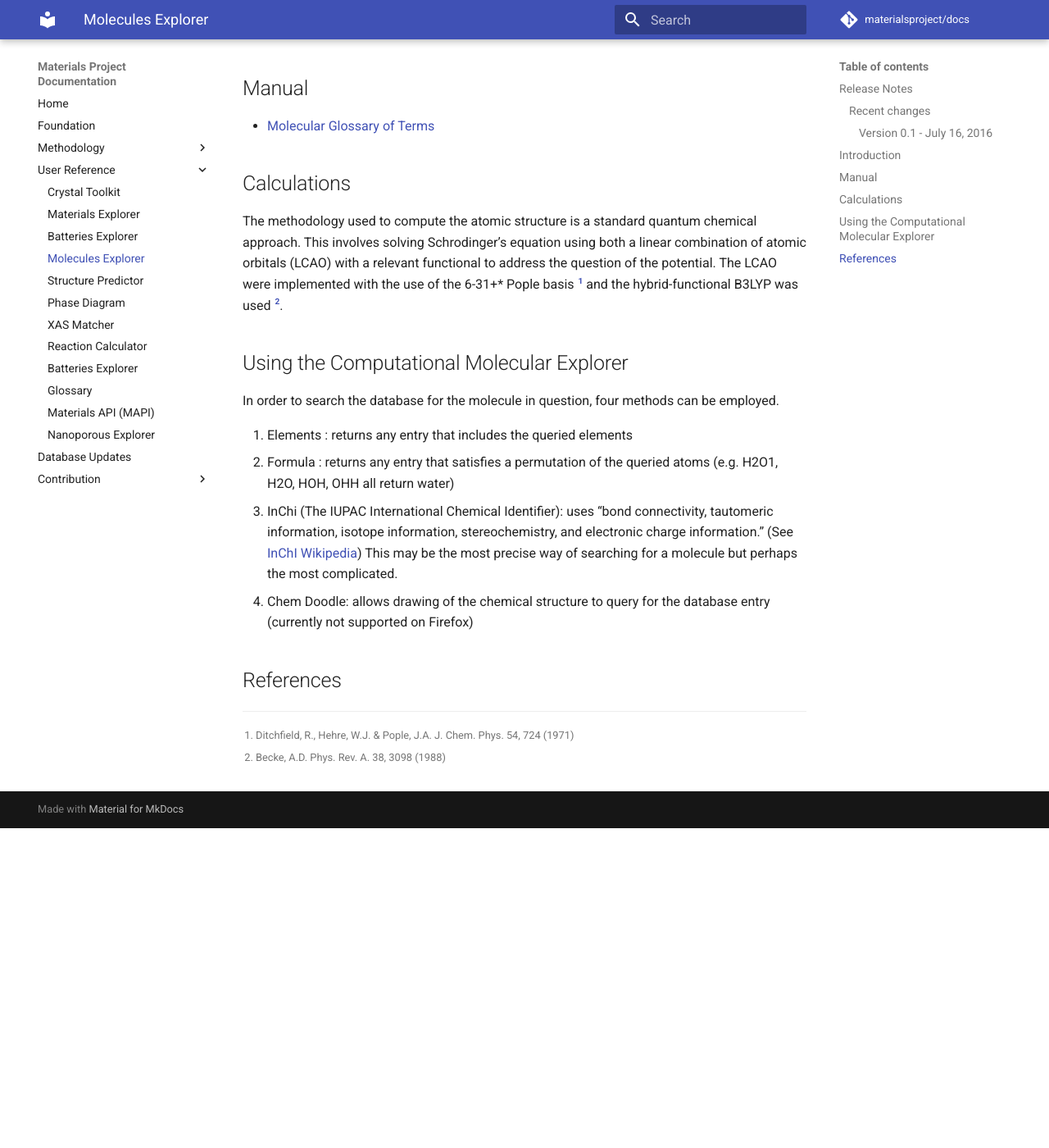
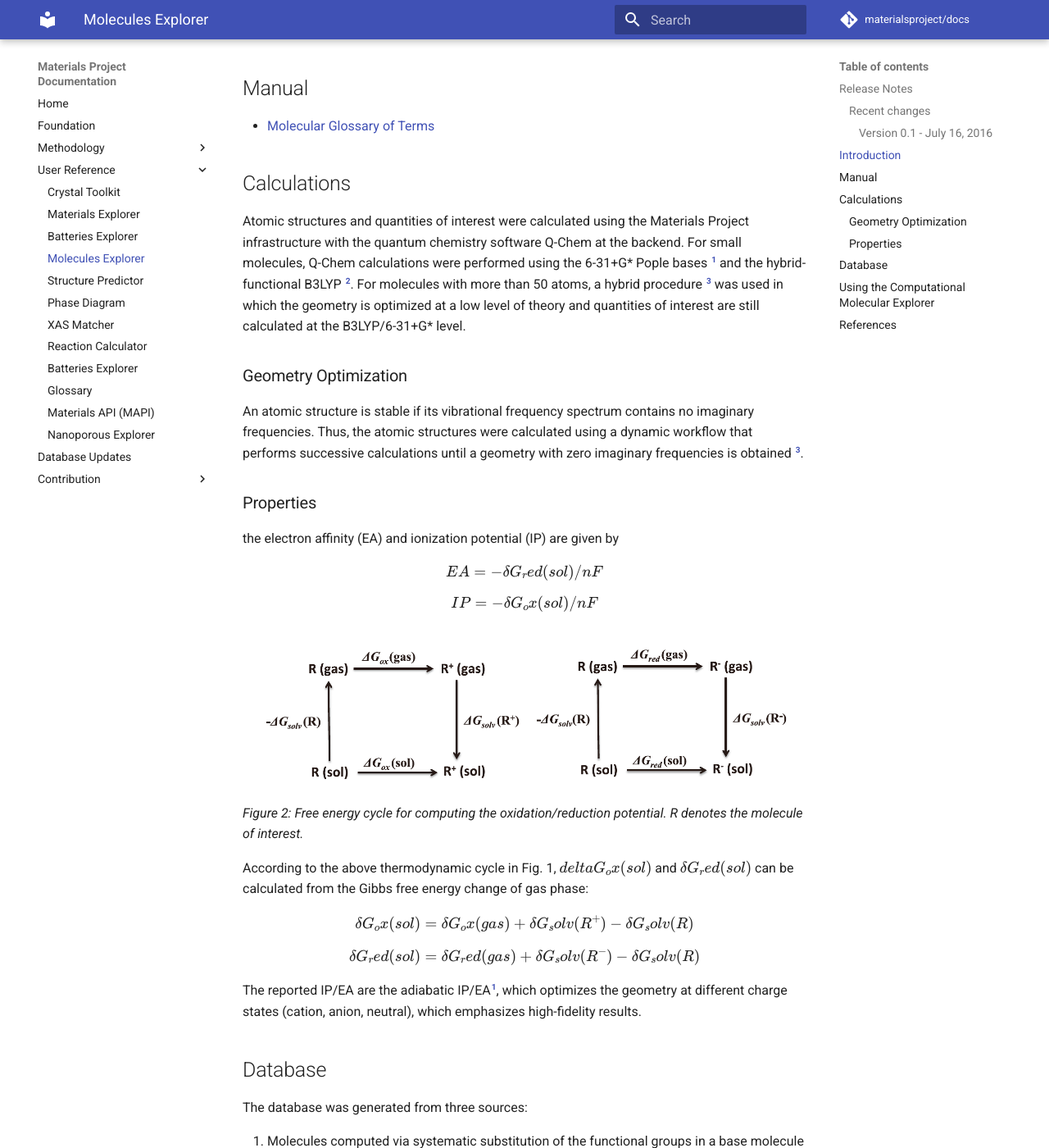
Before and after one commit to materialsproject/docs, an MkDocs documentation site: the page built from docs/user-guide/molecules-explorer.md, in a window 1280 px wide and 1400 px high, scrolled down 462 px. Shown: the whole window at 82% size. Built offline with MkDocs 1.6.1 and Material for MkDocs 9.7.7, drawn with Linux system fonts in a browser that asks for light colours; formulas are drawn with MathJax 3; comment, search, counter and statistics services are not loaded; before the commit the page ends 1472 px from its top, so only the background shows below that; some of the changed text lies outside the part shown.

Commit message:
Updated Molecules Explorer in user guide

```diff
--- a/docs/user-guide/molecules-explorer.md
+++ b/docs/user-guide/molecules-explorer.md
@@ -14,11 +14,44 @@ including the electron affinity (EA) and ionization energies (IE), are also repo
 * [Molecular Glossary of Terms](/user-guide/molecular_terms)
 
 ## Calculations
-The methodology used to compute the atomic structure is a standard quantum chemical
-approach. This involves solving Schrodinger’s equation using both a linear combination of
-atomic orbitals (LCAO) with a relevant functional to address the question of the
-potential. The LCAO were implemented with the use of the 6-31+* Pople basis [^1] and the
-hybrid-functional B3LYP was used [^2].
+Atomic structures and quantities of interest were calculated using the Materials Project infrastructure with the
+quantum chemistry software Q-Chem at the backend. For small molecules, Q-Chem calculations were performed using the
+6-31+G* Pople bases [^1] and the hybrid-functional B3LYP [^2]. For molecules with more than 50 atoms, a hybrid procedure
+ [^3] was used in which the geometry is optimized at a low level of theory and quantities of interest are still
+ calculated at the B3LYP/6-31+G* level.
+
+### Geometry Optimization
+An atomic structure is stable if its vibrational frequency spectrum contains no imaginary frequencies. Thus, the atomic
+structures were calculated using a dynamic workflow that performs successive calculations until a geometry with zero
+imaginary frequencies is obtained [^3].
+
+### Properties
+the electron affinity (EA) and ionization potential (IP) are given by
+$$EA = -\delta G_red(sol)/nF$$
+$$IP = -\delta G_ox(sol)/nF$$
+
+![Free energy cycle](img/molecules-explorer/free_energy_cycle.png)
+*Figure 2: Free energy cycle for computing the oxidation/reduction potential. R denotes the molecule of interest.*
+
+According to the above thermodynamic cycle in Fig. 1,
+$delta G_ox(sol)$ and $\delta G_red(sol)$ can be calculated from the Gibbs free
+energy change of gas phase:
+
+$$\delta G_ox(sol)=\delta G_ox(gas)+\delta G_solv(R^+)-\delta G_solv(R)$$
+$$\delta G_red(sol)=\delta G_red(gas)+\delta G_solv(R^-)-\delta G_solv(R)$$
+
+The reported IP/EA are the adiabatic IP/EA[^1], which optimizes the geometry at different charge states (cation, anion, neutral), which emphasizes high-fidelity results.
+
+
+
+## Database
+The database was generated from three sources:
+
+1. Molecules computed via systematic substitution of the functional groups in a base molecule
+2. Molecules from public databases such as SciFinder and Reaxys
+3. Molecules submitted by collaborators
+
+As of May, 2019 about 22,000 molecules have been added to the database.
 
 ## Using the Computational Molecular Explorer
 In order to search the database for the molecule in question, four methods can be employed.
@@ -37,3 +70,4 @@ In order to search the database for the molecule in question, four methods can b
 ## References
 [^1]: Ditchfield, R., Hehre, W.J. & Pople, J.A. J. Chem. Phys. 54, 724 (1971)
 [^2]: Becke, A.D. Phys. Rev. A. 38, 3098 (1988)
+[^3]: https://doi.org/10.1016/j.commatsci.2015.02.050
```
Also changed, not shown: docs/user-guide/img/molecules-explorer/free_energy_cycle.png (added).
